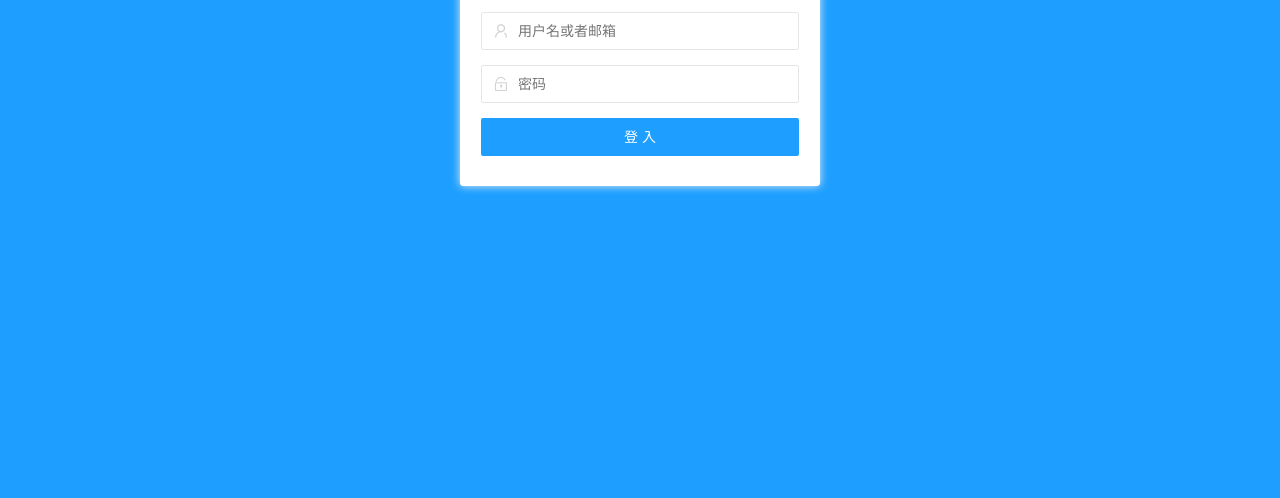
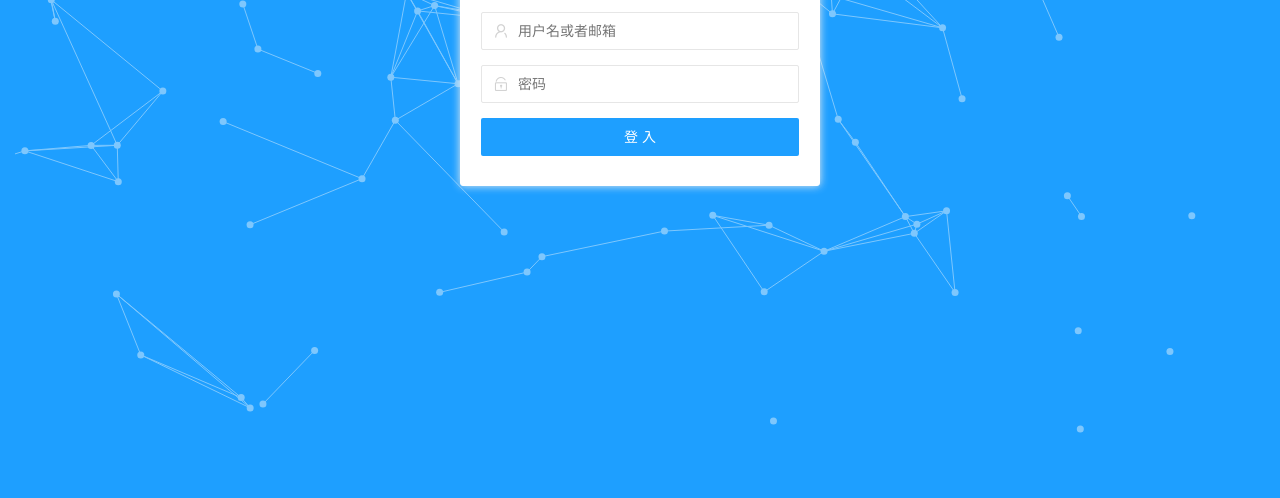
Before and after one commit to shi-jun1/fucknode-event, a website: page bigevent-end/login.html in a window 1280 px wide. Shown: the part 302-800 px from the top of the page. Drawn offline with Linux system fonts and the light colour scheme; animation ran at ten frames a second.

Commit message:
结合版1.0

```diff
--- a/bigevent-end/assets/js/login.js
+++ b/bigevent-end/assets/js/login.js
@@ -12,7 +12,10 @@ $(function() {
     //     }
     // }
     // })
-
+    $('#particles').particleground({
+        dotColor: '#7ec7fd',
+        lineColor: '#7ec7fd'
+    });
     $('.layui-form').on('submit', function(e) {
         e.preventDefault()
 
--- a/bigevent-end/login.html
+++ b/bigevent-end/login.html
@@ -10,7 +10,7 @@
 </head>
 
 <body>
-    <div class="layui-container">
+    <div class="layui-container" id="particles">
         <div class="admin-login-background">
             <div class="login-form">
                 <form class="layui-form" action="">
@@ -34,6 +34,7 @@
     </div>
     <script type="text/javascript" src="./assets/lib/jquery.js"></script>
     <script type="text/javascript" src="./assets/lib/layui/layui.all.js"></script>
+    <script src="./assets/lib/jquery.particleground.min.js"></script>
     <!-- 引入baseApi文件 -->
     <script src="./assets/js/baseAPI.js"></script>
     <!-- 引入login.js文件 -->
```
